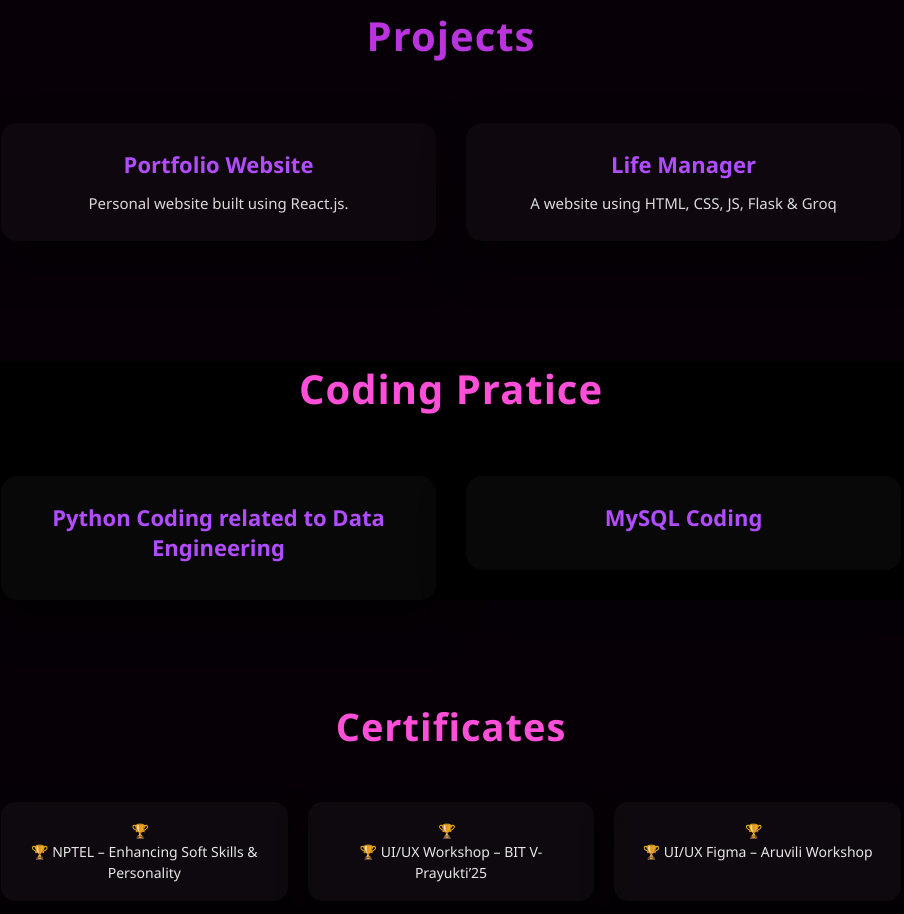
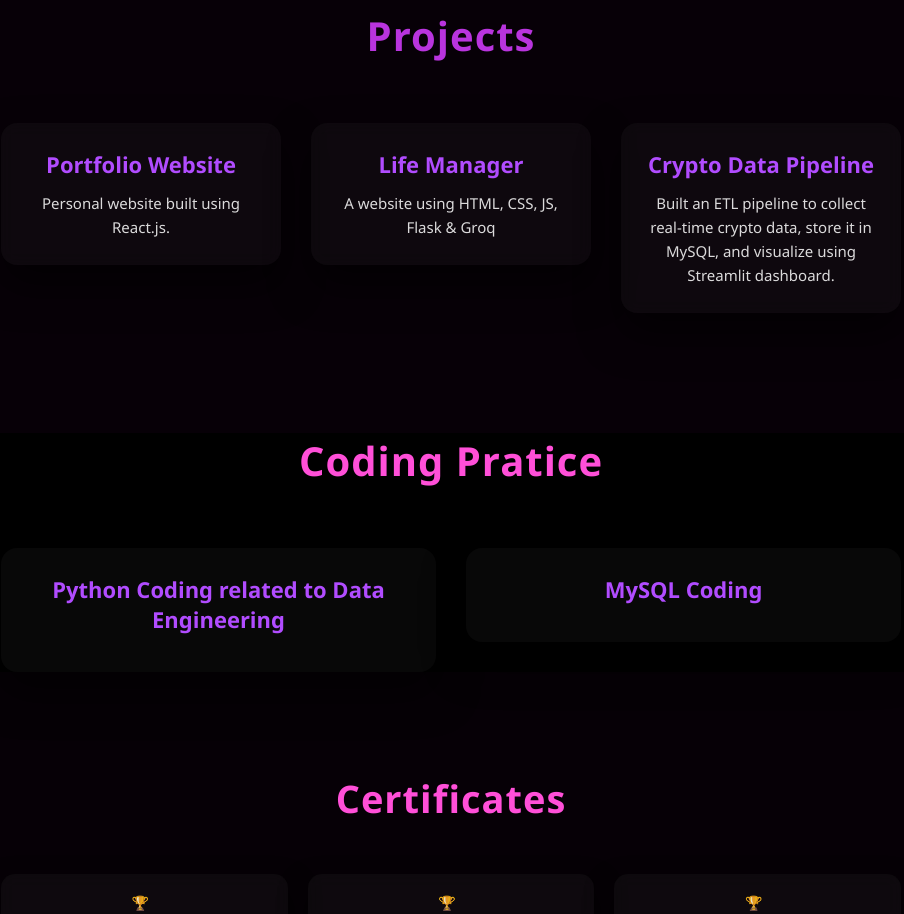
Before and after one commit to METHUNSM001/methun_portfolio, a React (Create React App) app: page / in a window 1280 px wide. Shown: the part 2460-3374 px from the top of the page, without its empty margins (189-1093 px from the left). Built offline with nearby package versions, Linux system fonts and the light colour scheme.

Commit message:
Update project.js

```diff
--- a/src/components/project.js
+++ b/src/components/project.js
@@ -7,9 +7,10 @@ function Projects() {
       <h2>Projects</h2>
 
       <div className="project-container">
+
         {/* Portfolio Project */}
         <a
-          href="https://github.com/METHUNSM001/my-portfolio"  // 🔁 replace with your actual Vercel URL
+          href="https://github.com/METHUNSM001/my-portfolio"
           target="_blank"
           rel="noreferrer"
           className="project-link"
@@ -32,6 +33,23 @@ function Projects() {
             <p>A website using HTML, CSS, JS, Flask & Groq</p>
           </div>
         </a>
+
+        {/* NEW: Crypto Data Project */}
+        <a
+          href="https://github.com/METHUNSM001/crypto-data-project"
+          target="_blank"
+          rel="noreferrer"
+          className="project-link"
+        >
+          <div className="project-card">
+            <h3>Crypto Data Pipeline</h3>
+            <p>
+              Built an ETL pipeline to collect real-time crypto data,
+              store it in MySQL, and visualize using Streamlit dashboard.
+            </p>
+          </div>
+        </a>
+
       </div>
     </section>
   );
```
